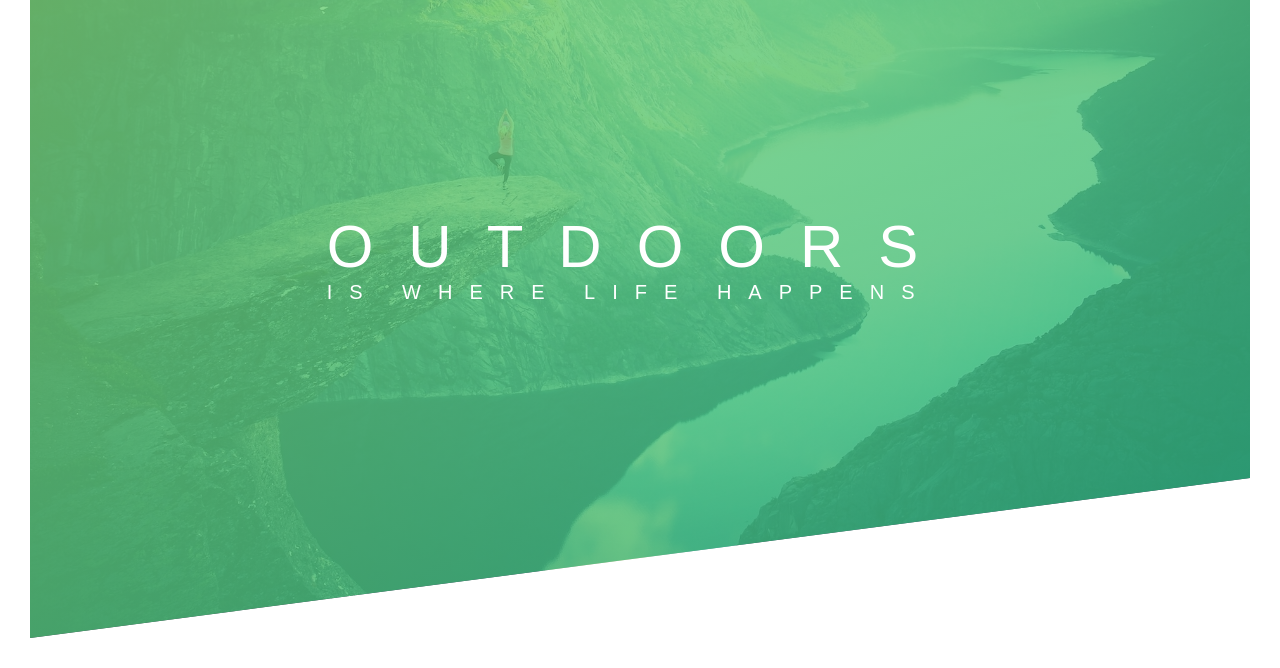
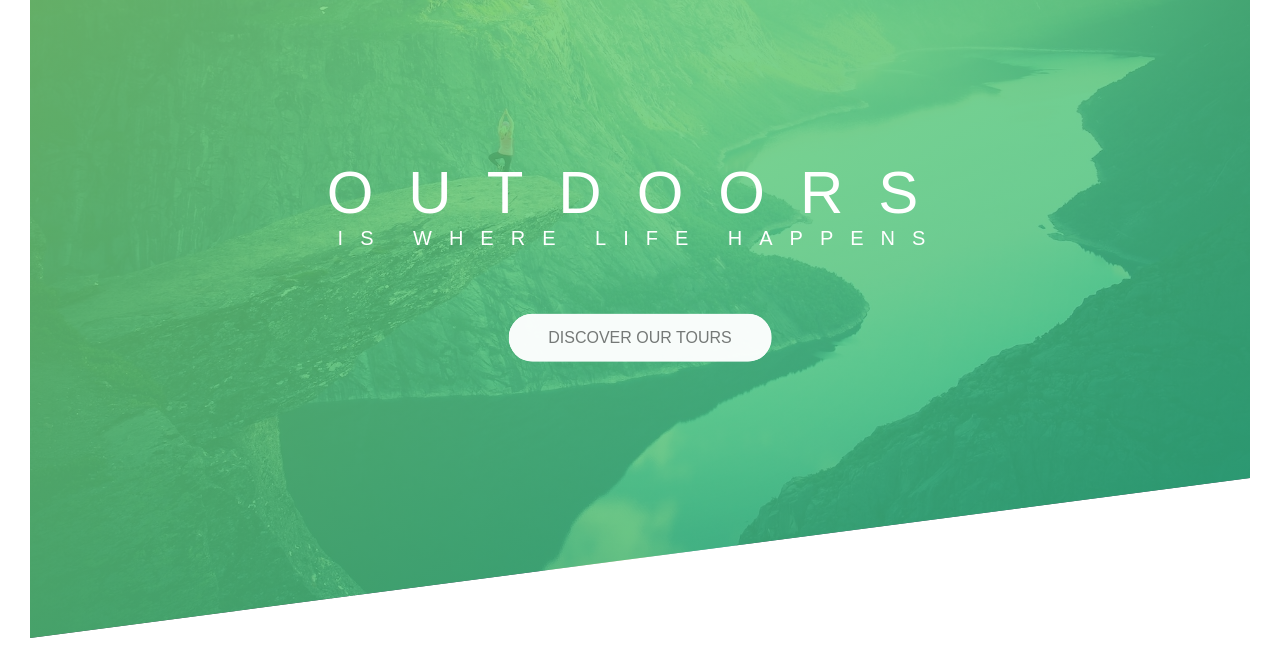
Before and after one commit to sakinacodes/Natours, a plain HTML site: page index.html in a window 1280 px wide. Shown: the part 152-820 px from the top of the page. Drawn offline with Linux system fonts and the light colour scheme.

Commit message:
Header is almost completed

```diff
--- a/css.css
+++ b/css.css
@@ -25,7 +25,7 @@ body {
 .logo-box {
     position: absolute;
     top: 40px;
-    left: 40px;
+    left: 50px;
 }
 
 .logo {
@@ -37,14 +37,17 @@ body {
     top:50%;
     left: 50%;
     transform: translate(-50%, -50%);
+    text-align: center;
 }
 .heading-primary {
     color: #fff;
     text-transform: uppercase;
     backface-visiblity: hidden;
+    margin-bottom: 60px;
 }
 .heading-primary-main{
     display: block;
+
     font-size: 60px;
     font-weight: 400;
     letter-spacing: 35px;
@@ -91,3 +94,61 @@ body {
     }
 
 }
+
+@keyframes moveInButton {
+    0% {
+        opacity: 0;
+        transform: translateY(100px);
+    }
+    100% {
+        opacity: 1;
+        transform: translate(0);
+    }
+
+}
+.btn:link, .btn:visited {
+    text-decoration: none;
+    text-transform: uppercase;
+    padding:15px 40px;
+    display: inline-block;
+    border-radius: 100px;
+    transition: all .2s;
+    position: relative;
+
+}
+.btn:hover {
+    transform: translateY(-3px);
+    box-shadow: 0 10px 20px rgba(0, 0, 0, .2);
+}
+.btn:active {
+    transform: translate(-1px);
+    box-shadow: 0 5px 10px rgba(0, 0, 0, .2);
+
+}
+.btn-white {
+    background-color: #fff;
+    color: #777;
+}
+.btn::after {
+    content: "";
+    display: inline-block;
+    height: 100%;
+    width: 100%;
+    border-radius: 100px;
+    position:absolute;
+    top:0;
+    left: 0;
+    z-index: -1;
+    transition: all .4s;
+}
+.btn-white::after {
+    background-color: white;
+}
+.btn:hover::after {
+    transform: scaleX(1.4) scaleY(1.6);
+    opacity: 0;
+}
+.btn-animated{
+    animation: moveInButton 5s ease-out .75s;
+    animation-fill-mode: backwards;
+}
--- a/index.html
+++ b/index.html
@@ -12,14 +12,16 @@
 </head>
 <body>
     <header class="header">
+
         <div class="logo-box">
             <img src="./img/logo-white.png" alt="logo" class="logo">
         </div>
         <div class="text-box">
             <h1 class="heading-primary">
-                <span class="heading-primary-main">Outdoors</span>
+                <span class="heading-primary-main">Outdoors </span>
                 <span class="heading-primary-sub">is where life happens</span>
             </h1>
+            <a href="#" class="btn btn-white btn-animated"> Discover our tours</a>
         </div>
     </header>
 </body>
```
